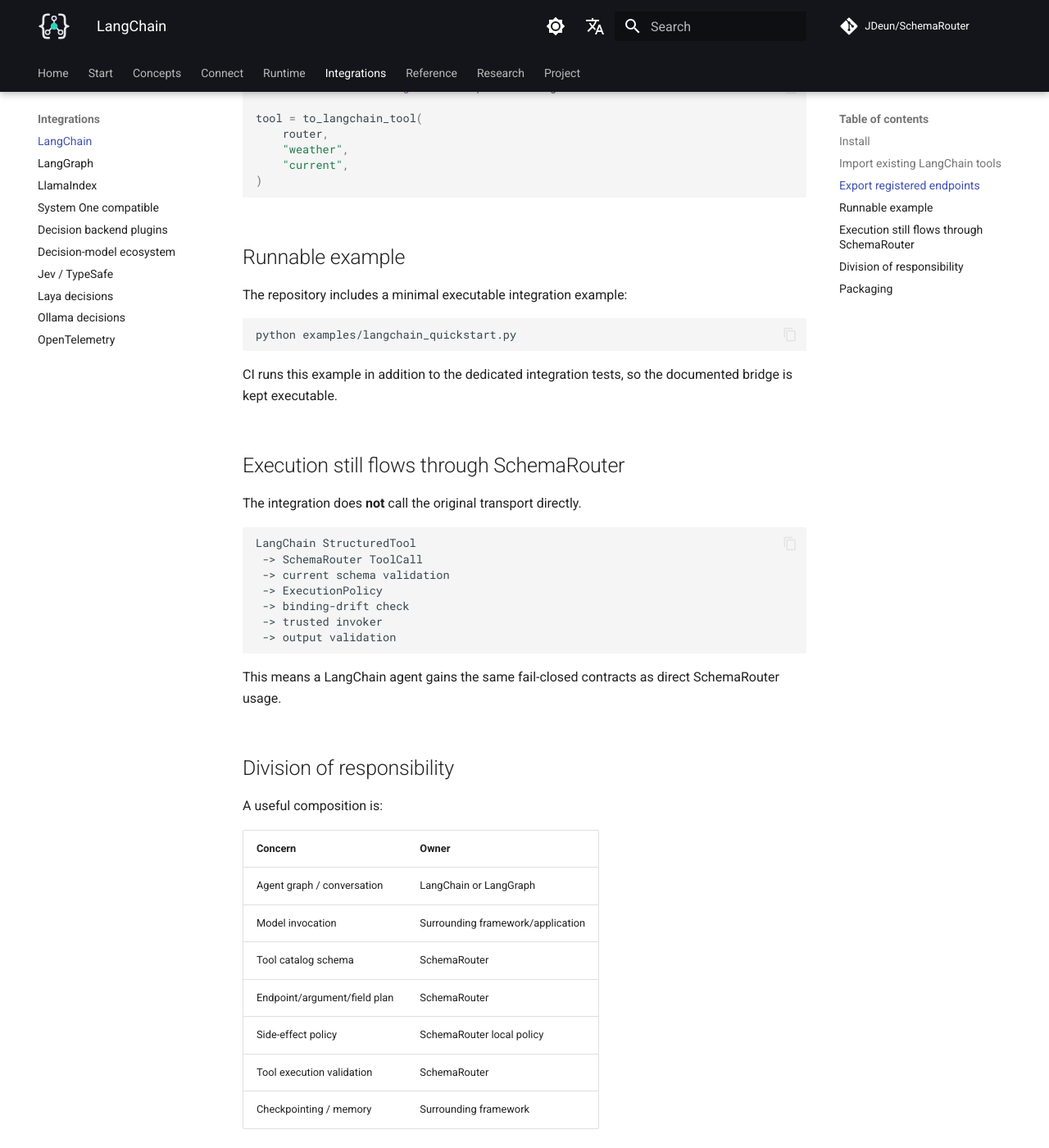
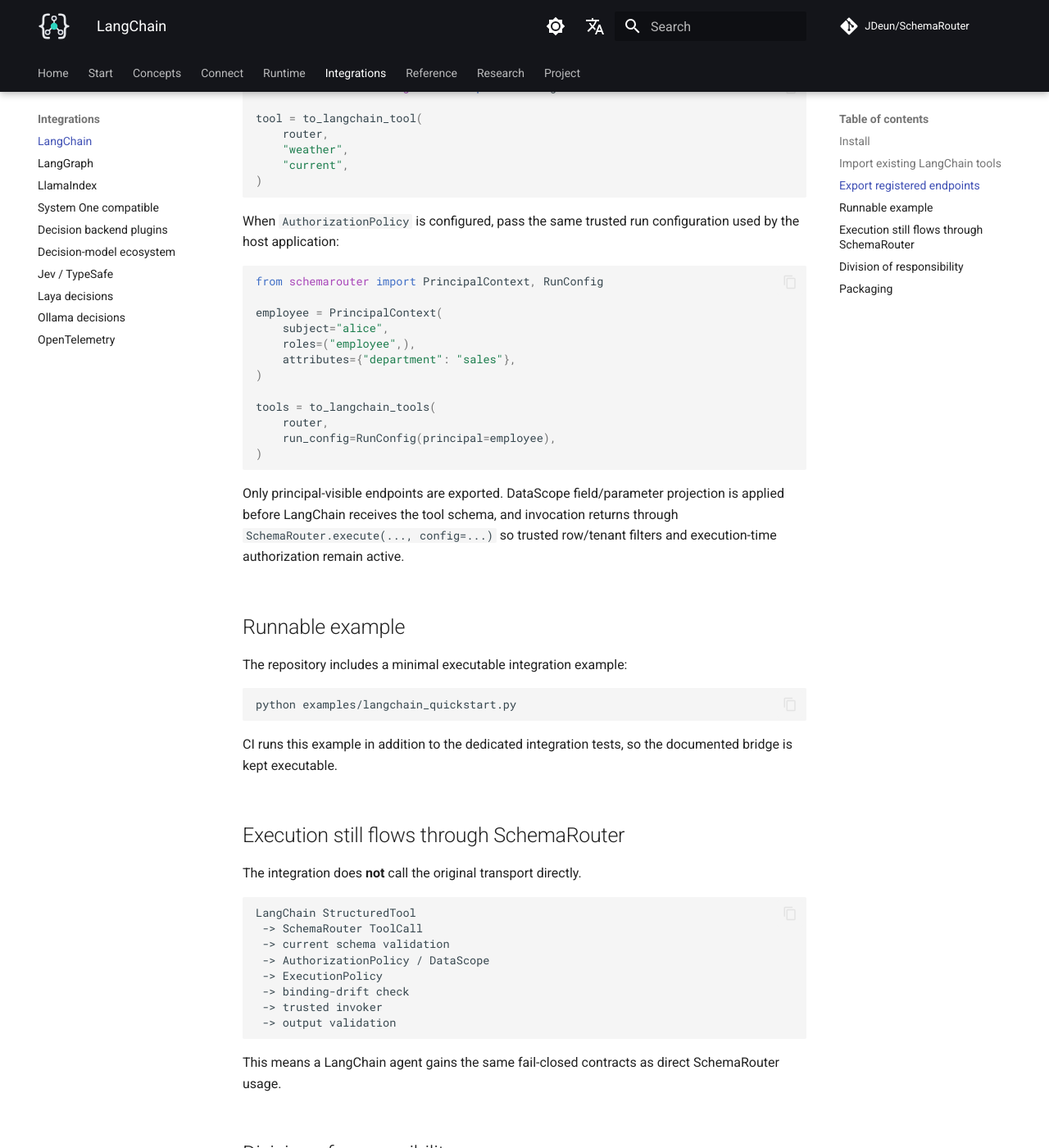
Before and after one commit to JDeun/SchemaRouter, an MkDocs documentation site: the page built from docs/integrations/langchain.md, in a window 1280 px wide and 1400 px high, scrolled down 1491 px. Shown: the whole window at 82% size. Built offline with MkDocs 1.6.1 and Material for MkDocs 9.7.7, drawn with Linux system fonts in a browser that asks for light colours; comment, search, counter and statistics services are not loaded.

Commit message:
docs: document principal-aware LangChain exports

````diff
--- a/docs/integrations/langchain.md
+++ b/docs/integrations/langchain.md
@@ -69,6 +69,29 @@
 )
 ```
 
+When `AuthorizationPolicy` is configured, pass the same trusted run configuration used by the
+host application:
+
+```python
+from schemarouter import PrincipalContext, RunConfig
+
+employee = PrincipalContext(
+    subject="alice",
+    roles=("employee",),
+    attributes={"department": "sales"},
+)
+
+tools = to_langchain_tools(
+    router,
+    run_config=RunConfig(principal=employee),
+)
+```
+
+Only principal-visible endpoints are exported. DataScope field/parameter projection is applied
+before LangChain receives the tool schema, and invocation returns through
+`SchemaRouter.execute(..., config=...)` so trusted row/tenant filters and execution-time
+authorization remain active.
+
 ## Runnable example
 
 The repository includes a minimal executable integration example:
@@ -88,6 +111,7 @@
 LangChain StructuredTool
  -> SchemaRouter ToolCall
  -> current schema validation
+ -> AuthorizationPolicy / DataScope
  -> ExecutionPolicy
  -> binding-drift check
  -> trusted invoker
````
